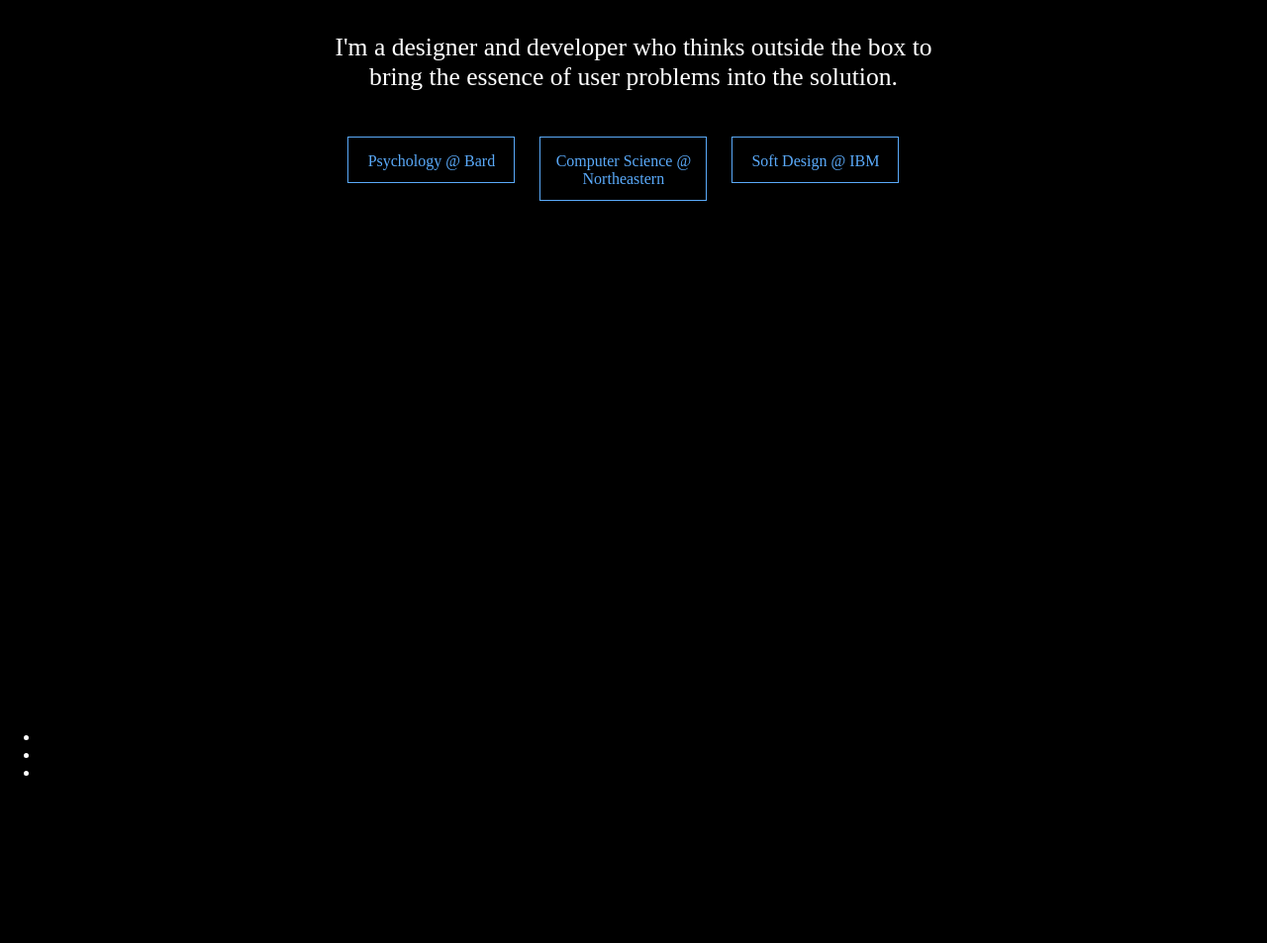
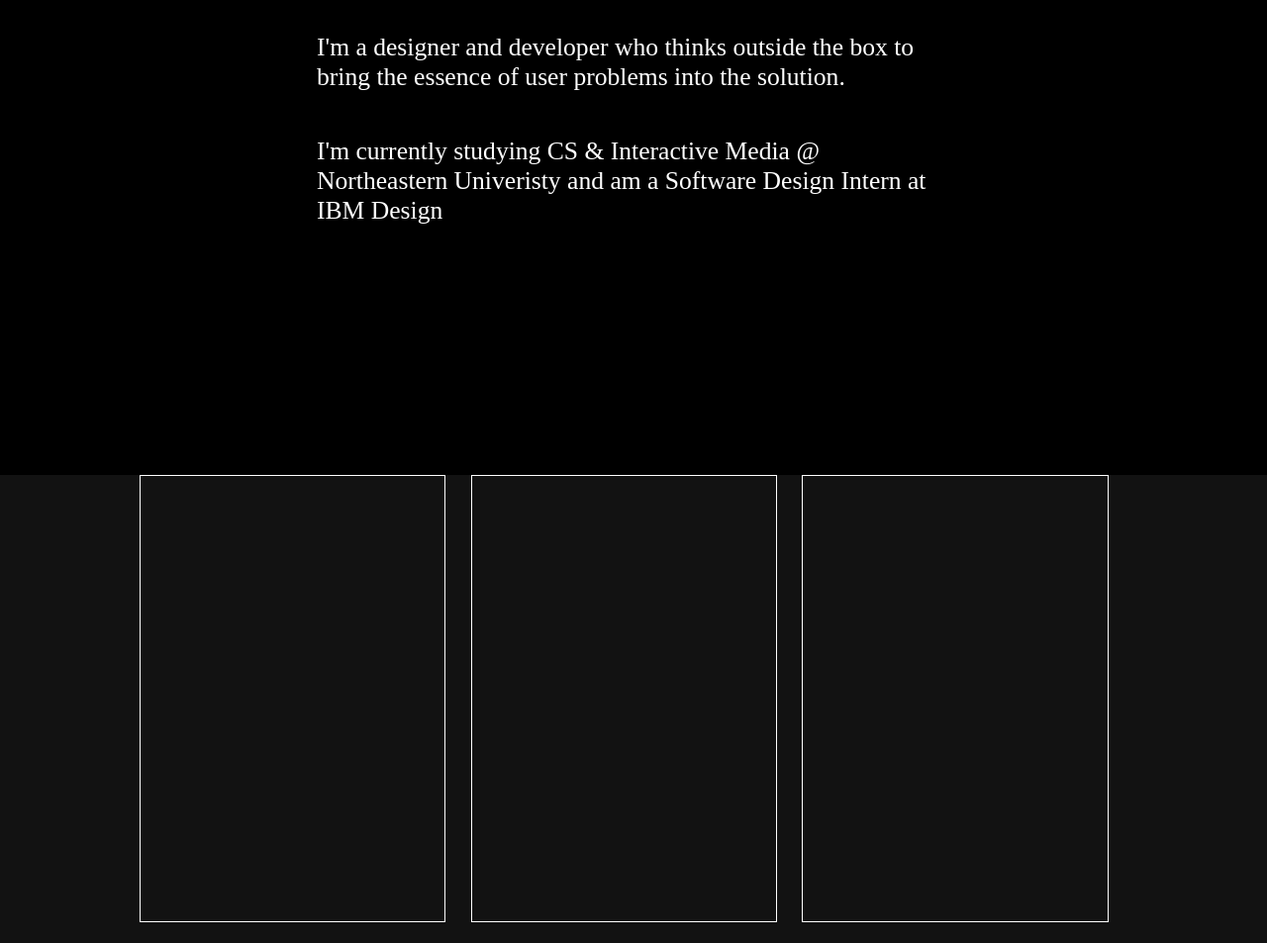
Before and after one commit to dboudro/2015-Portfolio, a plain HTML site: page Index.html in a window 1280 px wide. Shown: the part 240-1193 px from the top of the page at 99% size. Before the commit the page ends 1046 px from the top, so only its background shows below. Drawn offline with Linux system fonts and the light colour scheme.

Commit message:
framing for work-items

```diff
--- a/Index.html
+++ b/Index.html
@@ -12,29 +12,18 @@
 <!--            <h1 id="my-name"> Dylan Boudro</h1>-->
             <img id="logo" src="logo.png">
             <div class="seperator"></div>
-            <h2 id="about-me">I'm a designer and developer who thinks outside the box to bring the essence of user problems into the solution.
+            <h2 class="about-me">I'm a designer and developer who thinks outside the box to bring the essence of user problems into the solution.
             </h2>
-            <ul class="where-list">
-                <li id="where-bard"> Psychology @ Bard</li>
-                <li id="where-NEU">Computer Science @ Northeastern </li>
-                <li id="where-IBM">Soft Design @ IBM</li>
-
-
-            </ul>
+            <h2 class="about-me">I'm currently studying CS &amp; Interactive Media @ Northeastern Univeristy and am a Software Design Intern at IBM Design </h2>
         <div class="seperator-full"></div>
         </div>
 
         <div id="below-fold-container">
-             <ul id="work-list">
-                <li></li>
-                <li></li>
-                <li></li>
-            </ul>
-
-
-
-
-
+             <div id="work-row1-container">
+               <div></div>
+                  <div></div>
+                  <div></div>
+            </div>
 
         </div>
 
--- a/stylesheet.css
+++ b/stylesheet.css
@@ -82,7 +82,7 @@ For easy font-adding
     }
     /*/CH3/////////////////////////// ABOUT ME //////////////////////////////*/
     #above-fold-container {
-        height: 100vh;
+        height: 70vh;
         width: 100vw;
         border: 0px solid yellow;
     }
@@ -99,64 +99,34 @@ For easy font-adding
         display: table;
     }
 
-    #about-me {
+    .about-me {
         font-family: museo-sans;
         font-weight: 300;
         font-size: 1.6em;
-        padding: 3vh 25.5vw 0vh 25.5vw;
-        text-align: center;
-    }
-    /*/CH4///////////////////////// WHERE I LEARN ////////////////////////////*/
-        /* could use improvement */
-.where-list {
-        display: inline-block;
-        padding: 0vh 25.5vw 6vh 25.5vw;
-        height: 50px;
-        margin: 0 auto;
-        border: 0px solid yellow;
-    }
-    .where-list li {
-        font-family: museo-slab;
-        font-weight: 300;
-        display: inline-block;
-        list-style: none;
-        float: left;
-        text-align: center;
-        width: calc(15vw - 25px);
-        margin-left: 25px;
-        margin-top: 3vh;
-        padding-top: 1.1vw;
-        padding-bottom: 1vw;
-        color:  #5AAAFA;
-        border: 1.5px solid #5AAAFA;
-        border-radius: 0px;
-
-    }
-    .where-list li:hover {
-        background-color:  #5AAAFA;
-        color: white;
-        cursor: pointer;
+        padding: 3vh 25vw 0vh 25vw;
+/*        text-align: center;*/
     }
 
-    /* coloring for where links */
-    #where-bard {
+    /*/CH5/////////////////////////// MY WORK ///////////////////////////////*/
+    #below-fold-container {
+        background-color: #121212;
+        width: 100vw;
+        height: 110vh;
     }
-    #where-NEU {
+    #work-row1-container {
+        height: 470px;
+        display: block;
+        padding: 0 10vw;
+        border: 0px solid lime;
     }
-    #where-IBM {
-    }
-    /*/CH5/////////////////////////// MY WORK ///////////////////////////////*/
-    #work-title{
-        font-family: Helvetica Bold;
-        font-size: 2em;
-        padding-top: 25vh;
-        text-align: center;
-    }
-    #below-fold-container {
-    }
-    #work-list {
-    }
-    #work-list li {
+    #work-row1-container div {
+        height: 450px;
+        width: 24vw;
+/*        background-color: #4178BE;*/
+        border: 1px solid white;
+        float: left;
+        margin: 0 1vw;
+
     }
 
     #work-item {
```
